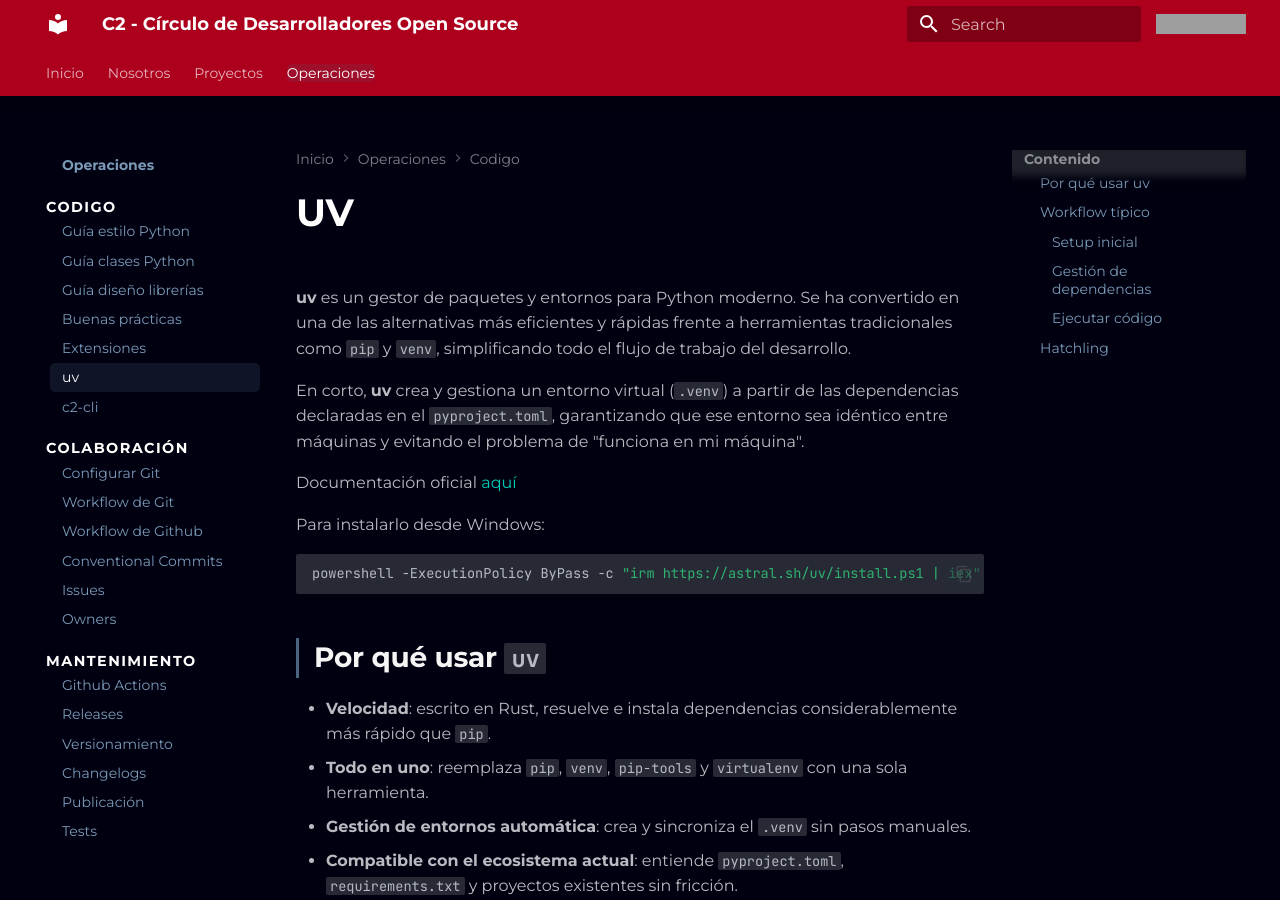
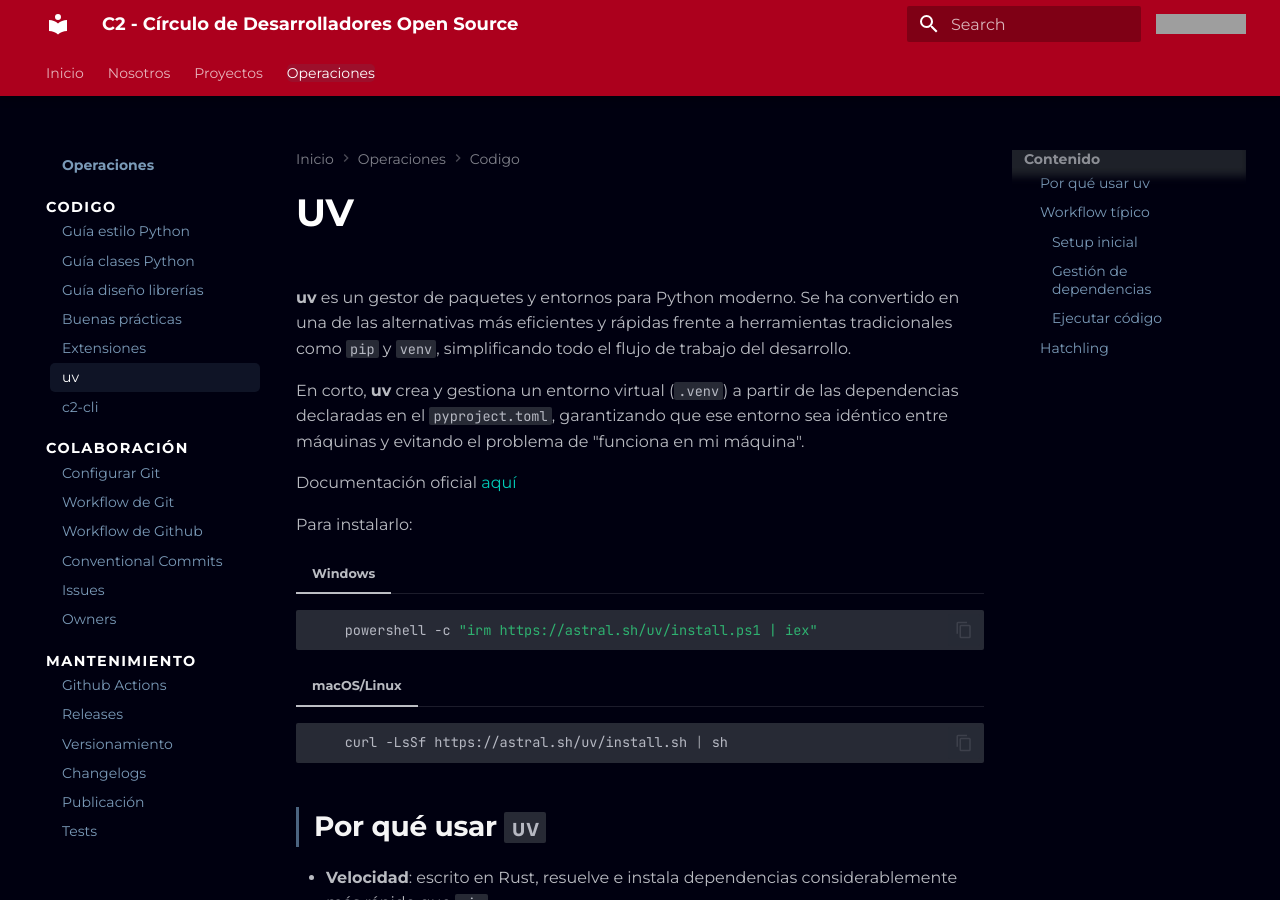
Before and after one commit to c2-circulo-desarrolladores/c2-core, an MkDocs documentation site: the page built from docs/operaciones/codigo/uv.md, in a window 1280 px wide and 900 px high. Built offline with MkDocs 1.6.1 and Material for MkDocs 9.7.7, drawn with Linux system fonts in a browser that asks for light colours; grey boxes are pictures that could not be loaded.

````diff
--- a/docs/operaciones/codigo/uv.md
+++ b/docs/operaciones/codigo/uv.md
@@ -6,10 +6,17 @@ En corto, **uv** crea y gestiona un entorno virtual (`.venv`) a partir de las de
 
 Documentación oficial [aquí](https://docs.astral.sh/uv/)
 
-Para instalarlo desde Windows:
+Para instalarlo:
+
+=== "Windows"
 
 ```powershell
-powershell -ExecutionPolicy ByPass -c "irm https://astral.sh/uv/install.ps1 | iex"
+    powershell -c "irm https://astral.sh/uv/install.ps1 | iex"
+```
+=== "macOS/Linux"
+
+```bash
+    curl -LsSf https://astral.sh/uv/install.sh | sh
 ```
 
 ## Por qué usar `uv`
````
Also changed, not shown: docs/operaciones/colaboracion/conventional_commits.md (+6 -5 lines).
